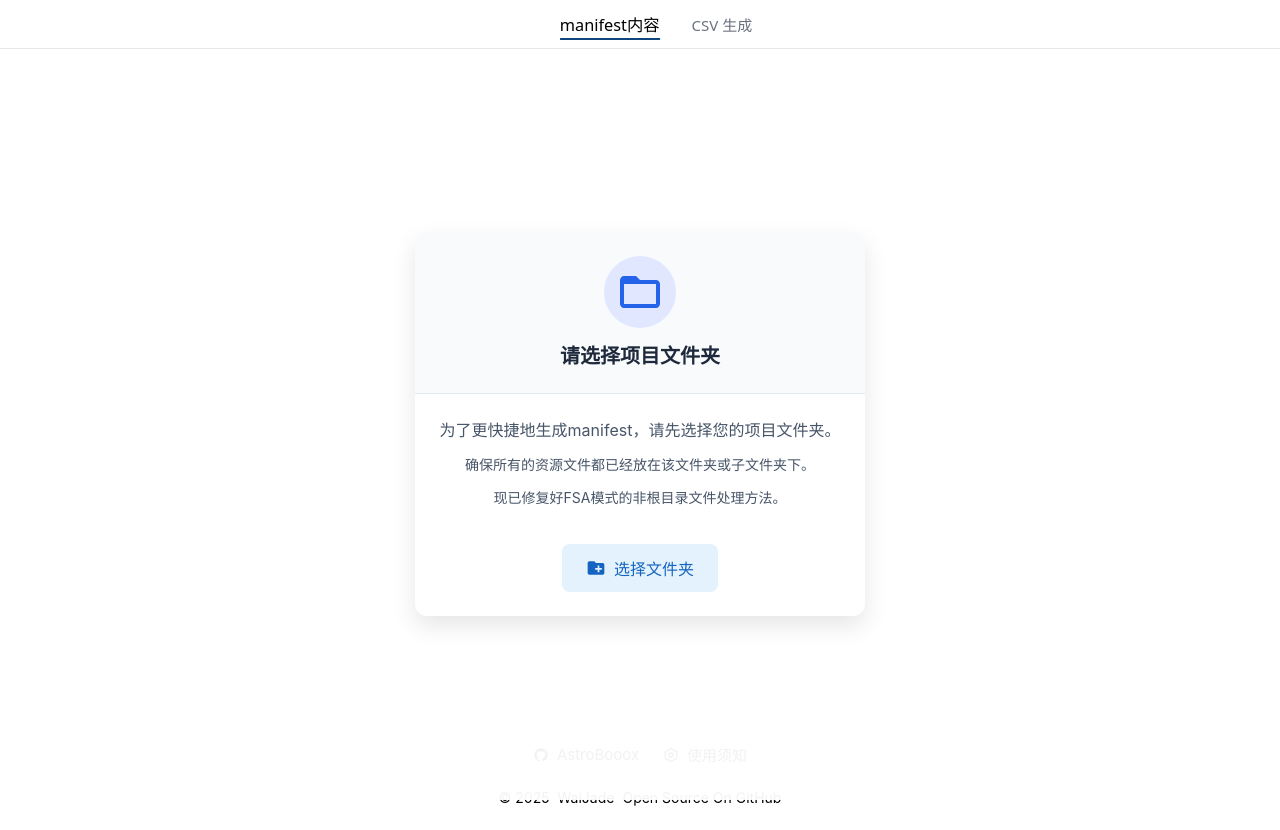
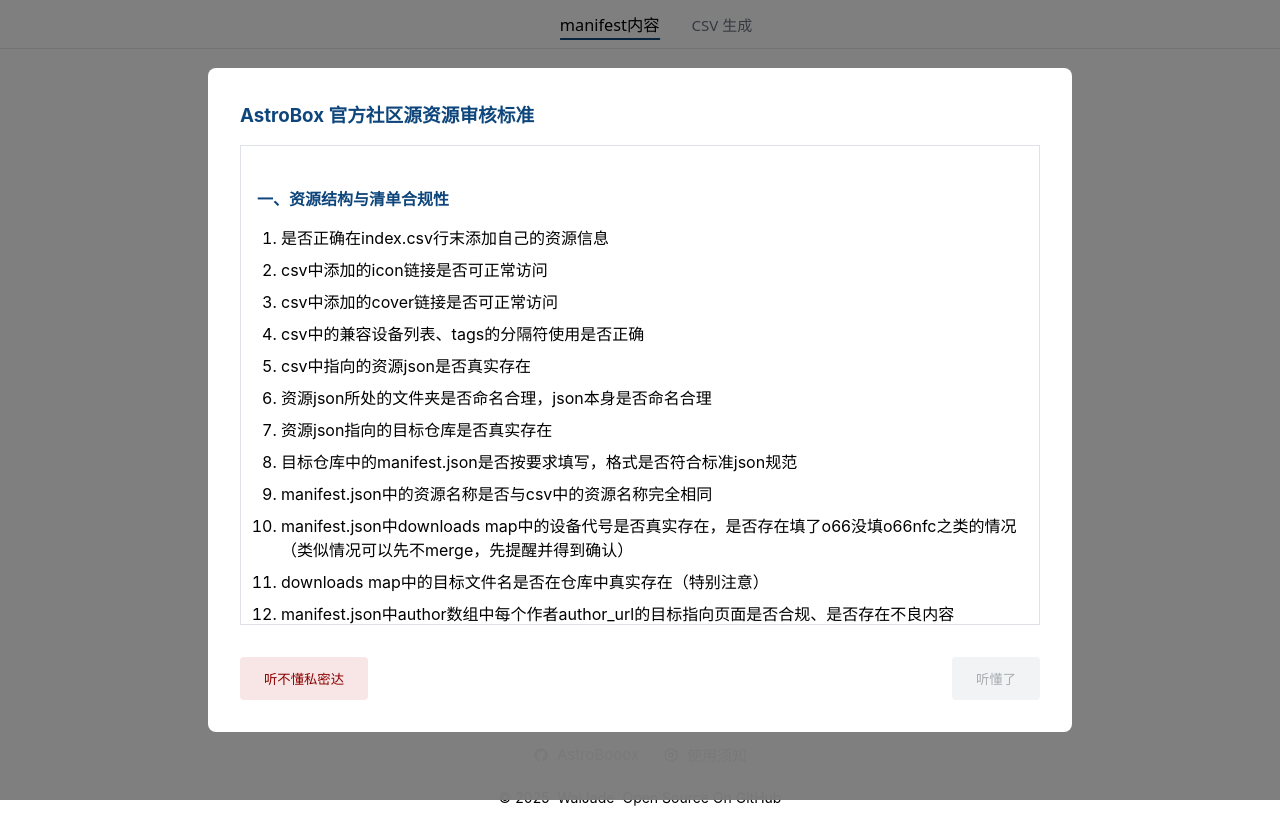
Before and after one commit to CheongSzesuen/AstroBooox, a Vue app: page / in a window 1280 px wide. Built offline with nearby package versions, Linux system fonts and the light colour scheme; a web font is replaced by a local one.

Commit message:
增加csv的注释，增加官方资源审核要求
1.使用弹窗增加了官方资源审核要求，只有第一次会出现。并且7天刷新一次。
2.使用localStorage.removeItem('hasAgreedToDeclaration');
localStorage.removeItem('declarationAgreedAt');刷新声明查看状态

```diff
--- a/package.json
+++ b/package.json
@@ -1,7 +1,7 @@
 {
   "name": "AstroBooox",
   "private": true,
-  "version": "4.3.0",
+  "version": "4.4.0",
   "type": "module",
   "scripts": {
     "dev": "vite",
--- a/src/components/CSVEGenerator.vue
+++ b/src/components/CSVEGenerator.vue
@@ -12,11 +12,11 @@
               <input v-model="csvData.name" placeholder="WeatherPlus" />
             </div>
             <div class="form-group">
-              <label>图标 URL <span class="hint-text">(最佳为200×200,AstroBox会自动割圆) </span><span class="hint-text">(地址是在你创建的仓库里右键图片并在新标签页中打开的地址)</span></label>
+              <label>图标 URL <span class="hint-text">(最佳为200×200,AstroBox会自动割圆。若设计简陋、低质会被打回) </span><span class="hint-text">(地址是在你创建的仓库里右键图片并在新标签页中打开的地址)</span></label>
               <input v-model="csvData.icon" placeholder="https://raw.githubusercontent.com/用户名/资源仓库/refs/heads/分支名/图标名" />
             </div>
             <div class="form-group">
-              <label>封面 URL <span class="hint-text">(比例3:2显示最佳，分辨率不要过大，1200x800足矣) </span><span class="hint-text">(地址是在你创建的仓库里右键图片并在新标签页中打开的地址)</span></label>
+              <label>封面 URL <span class="hint-text">(比例3:2显示最佳，分辨率不要过大，1200x800足矣。若设计简陋、低质会被打回。) </span><span class="hint-text">(地址是在你创建的仓库里右键图片并在新标签页中打开的地址)</span></label>
               <input v-model="csvData.cover" placeholder="https://raw.githubusercontent.com/用户名/资源仓库/refs/heads/分支名/封面名" />
             </div>
             <div class="form-row">
--- a/src/components/ManifestEditor.vue
+++ b/src/components/ManifestEditor.vue
@@ -141,6 +141,54 @@
             </button>
           </div>
           <JsonPreview :data="manifest" />
+        </div>
+      </div>
+    </div>
+
+    <!-- 声明弹窗 -->
+    <div v-if="showDeclaration" class="modal-overlay">
+      <div class="modal-content declaration-content">
+        <h3>AstroBox 官方社区源资源审核标准</h3>
+        <div class="declaration-text" @scroll="checkScrollPosition">
+          <h4>一、资源结构与清单合规性</h4>
+          <ol>
+            <li>是否正确在index.csv行末添加自己的资源信息</li>
+            <li>csv中添加的icon链接是否可正常访问</li>
+            <li>csv中添加的cover链接是否可正常访问</li>
+            <li>csv中的兼容设备列表、tags的分隔符使用是否正确</li>
+            <li>csv中指向的资源json是否真实存在</li>
+            <li>资源json所处的文件夹是否命名合理，json本身是否命名合理</li>
+            <li>资源json指向的目标仓库是否真实存在</li>
+            <li>目标仓库中的manifest.json是否按要求填写，格式是否符合标准json规范</li>
+            <li>manifest.json中的资源名称是否与csv中的资源名称完全相同</li>
+            <li>manifest.json中downloads map中的设备代号是否真实存在，是否存在填了o66没填o66nfc之类的情况（类似情况可以先不merge，先提醒并得到确认）</li>
+            <li>downloads map中的目标文件名是否在仓库中真实存在（特别注意）</li>
+            <li>manifest.json中author数组中每个作者author_url的目标指向页面是否合规、是否存在不良内容</li>
+            <li>存在任何问题都必须直接在Pull Request中与提交者公开、透明地进行沟通，如无任何问题，可以继续进行资源质量检查。</li>
+          </ol>
+
+          <h4>二、资源质量与版权</h4>
+          <ol>
+            <li>资源不是搬运/转载/盗传</li>
+            <li>资源的创意没有明显的剽窃性（这属于主观判断，不要直接关闭Pull Request，由审核员共同探讨是否应该进行merge）</li>
+            <li>资源的icon与cover设计是否合理得当、符合大众审美（icon不要求死追严打，cover若出现低质、简陋的情况，直接在Pull Request中对提交者作出修改意见）（可以参考下面的示例）</li>
+            <li>资源本体在支持的设备上基本功能是否运行正常（一般情况下适当测试一个设备即可，剩余问题用户会自己去拷打作者）</li>
+            <li>资源若使用了某些知名IP素材，必须在preview中留一张图来进行版权声明（这里不是要求提交者拥有素材版权，而是必须证明素材、IP本身与AstroBox以及小米无关）</li>
+          </ol>
+
+          <h4>三、资源数量和付费资源（2025.7.6日公告）</h4>
+          <ol>
+            <li>任何作者在 AstroBox 官方源上传的免费资源数量必须是付费资源的 2 倍以上</li>
+            <li>对于存在任何应用内购买或类型为试用的资源，必须标注为付费</li>
+            <li>付费资源将在首页被明显标注，并允许被用户一键过滤。</li>
+          </ol>
+
+          <h4 style="text-align: right;">文档来自官方</h4>
+
+        </div>
+        <div class="declaration-actions">
+          <button class="declaration-disagree" @click="disagreeDeclaration">听不懂私密达</button>
+          <button class="declaration-agree" :class="{ 'disabled-button': !isDeclarationScrolledToBottom }" @click="agreeDeclaration" :disabled="!isDeclarationScrolledToBottom">听懂了</button>
         </div>
       </div>
     </div>
@@ -291,7 +339,7 @@
       },
       downloads: {}
     })
-
+    const DECLARATION_EXPIRE_DAYS = 7; // 7天后需要重新确认声明
     const showDeviceSelector = ref(false)
     const selectedDevices = ref<string[]>([])
     const showOverwriteDialog = ref(false)
@@ -304,6 +352,8 @@
       onCancel?: () => void
     }>({})
     const showEditPrompt = ref(false)
+    const showDeclaration = ref(true)
+    const isDeclarationScrolledToBottom = ref(false)
 
     // 计算属性：是否是OPFS模式
     const isOPFSMode = computed(() => !props.isFsaSupported)
@@ -362,6 +412,36 @@
         alertCallbacks.value.onCancel()
       }
       alertCallbacks.value = {}
+    }
+
+    // 检查滚动位置
+    const checkScrollPosition = (e: Event): void => {
+  const el = e.target as HTMLElement
+  // 使用阈值判断，允许1像素的误差
+  const threshold = 1
+  const isBottom = Math.abs(el.scrollHeight - el.scrollTop - el.clientHeight) <= threshold
+  isDeclarationScrolledToBottom.value = isBottom
+  // console.log('滚动检测:', {
+  //   scrollHeight: el.scrollHeight,
+  //   scrollTop: el.scrollTop,
+  //   clientHeight: el.clientHeight,
+  //   isBottom
+  // })
+}
+
+    // 同意声明
+    const agreeDeclaration = (): void => {
+    showDeclaration.value = false;
+    const now = new Date().getTime();
+    localStorage.setItem('hasAgreedToDeclaration', 'true');
+    localStorage.setItem('declarationAgreedAt', now.toString());
+    }
+
+    // 不同意声明
+    const disagreeDeclaration = (): void => {
+      showCustomAlert('什么？你不同意？', '？玩你的自定义工具去', 'alert', () => {
+        // window.location.href = 'https://www.bandbbs.cn/'
+      })
     }
 
     // 查找manifest.json文件
@@ -754,10 +834,27 @@
 
     // 组件挂载时检查manifest.json
     onMounted(() => {
+  // 检查声明是否过期
+  const hasAgreed = localStorage.getItem('hasAgreedToDeclaration');
+  const agreedAt = localStorage.getItem('declarationAgreedAt');
+
+  if (hasAgreed === 'true' && agreedAt) {
+    const now = new Date().getTime();
+    const daysPassed = (now - parseInt(agreedAt)) / (1000 * 60 * 60 * 24);
+
+    if (daysPassed > DECLARATION_EXPIRE_DAYS) {
+      localStorage.removeItem('hasAgreedToDeclaration');
+      localStorage.removeItem('declarationAgreedAt');
+      showDeclaration.value = true;
+    } else {
+      showDeclaration.value = false;
+    }
+  }
+
   if (props.projectDirectory) {
-        findManifest()
+    findManifest();
   }
-    })
+});
 
     // 监听projectDirectory变化
     watch(() => props.projectDirectory, (newDir) => {
@@ -778,6 +875,8 @@
       alertMessage,
       alertType,
       showEditPrompt,
+      showDeclaration,
+      isDeclarationScrolledToBottom,
       isOPFSMode,
       saveManifest,
       copyToClipboard,
@@ -801,6 +900,9 @@
       findManifest,
       confirmEditPrompt,
       cancelEditPrompt,
+      agreeDeclaration,
+      disagreeDeclaration,
+      checkScrollPosition,
       handleDragStart,
       handleDragEnd
     }
@@ -1132,6 +1234,63 @@
   line-height: 1.5;
 }
 
+/* 声明弹窗样式 */
+.declaration-content {
+  max-width: 800px;
+  padding: 2rem;
+}
+
+.declaration-text {
+  max-height: 60vh;
+  overflow-y: auto;
+  padding: 1rem;
+  margin: 0;
+  /* 添加以下样式确保正确计算 */
+  box-sizing: border-box;
+  border: 1px solid #dee2e6;
+}
+
+.declaration-text h4 {
+  margin-top: 1.5rem;
+  margin-bottom: 0.5rem;
+  color: #0e467c;
+}
+
+.declaration-text ol {
+  padding-left: 1.5rem;
+}
+
+.declaration-text li {
+  margin-bottom: 0.5rem;
+  line-height: 1.5;
+}
+
+.declaration-actions {
+  display: flex;
+  justify-content: space-between;
+  margin-top: 1.5rem;
+}
+
+.declaration-agree {
+  background: #e3f2fd;
+  color: #1565c0;
+  padding: 0.75rem 1.5rem;
+}
+
+.declaration-agree:hover {
+  background: #bbdefb;
+}
+
+.declaration-disagree {
+  background: #f8e6e6;
+  color: #8b0000;
+  padding: 0.75rem 1.5rem;
+}
+
+.declaration-disagree:hover {
+  background: #f0cfcf;
+}
+
 /* 设备列表样式 */
 .device-list {
   display: grid;
@@ -1243,5 +1402,19 @@
   .modal-content {
     padding: 1rem;
   }
+
+  .declaration-content {
+    padding: 1rem;
+  }
+
+  .declaration-actions {
+    flex-direction: column;
+    gap: 0.5rem;
+  }
+
+  .declaration-agree,
+  .declaration-disagree {
+    width: 100%;
+  }
 }
 </style>
```
Also changed, not shown: 1 other file (tests, documents, lock files or other folders). Lines whose indentation alone changed are shown as unchanged.
